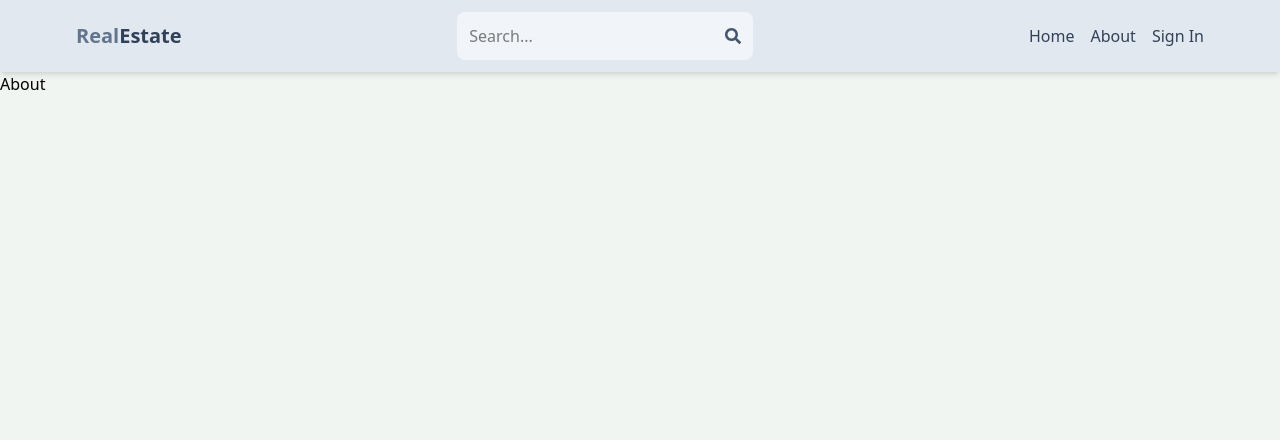
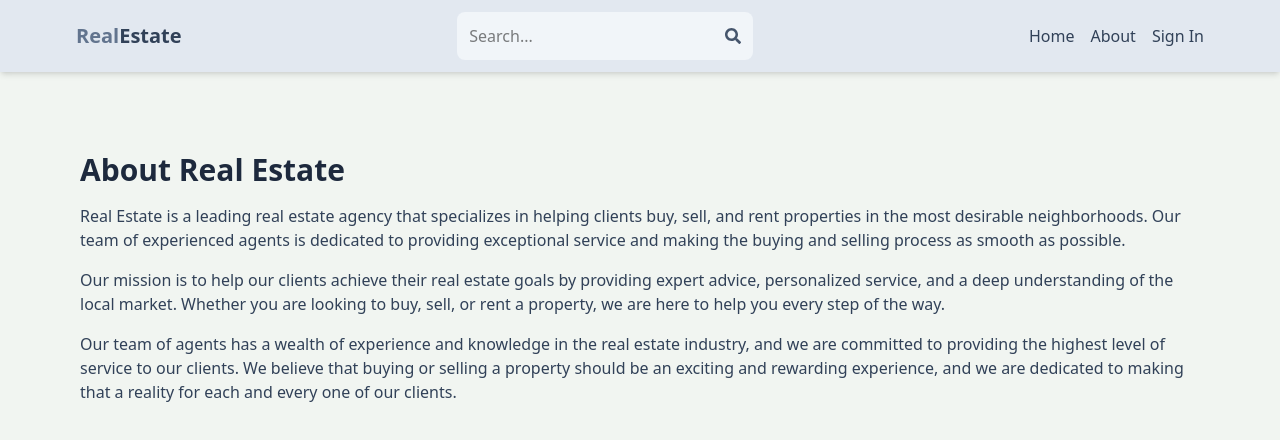
Before and after one commit to Lahirue202272/mern-state, a React (Vite) app in the folder client/: page /about in a window 1280 px wide. Shown: the top 440 px of the page. Built offline with nearby package versions, Linux system fonts and the light colour scheme; no server answers.

Commit message:
complete about page

```diff
--- a/client/index.html
+++ b/client/index.html
@@ -2,9 +2,8 @@
 <html lang="en">
   <head>
     <meta charset="UTF-8" />
-    <link rel="icon" type="image/svg+xml" href="/vite.svg" />
     <meta name="viewport" content="width=device-width, initial-scale=1.0" />
-    <title>client</title>
+    <title>Real Estate</title>
   </head>
   <body>
     <div id="root"></div>
--- a/client/src/pages/About.jsx
+++ b/client/src/pages/About.jsx
@@ -2,6 +2,13 @@
 
 export default function About() {
   return (
-    <div>About</div>
+    <div className='py-20 px-4 max-w-6xl mx-auto'>
+      <h1 className='text-3xl font-bold mb-4 text-slate-800'>About Real Estate</h1>
+      <p className='mb-4 text-slate-700'>Real Estate is a leading real estate agency that specializes in helping clients buy, sell, and rent properties in the most desirable neighborhoods. Our team of experienced agents is dedicated to providing exceptional service and making the buying and selling process as smooth as possible.</p>
+      <p className='mb-4 text-slate-700'>
+      Our mission is to help our clients achieve their real estate goals by providing expert advice, personalized service, and a deep understanding of the local market. Whether you are looking to buy, sell, or rent a property, we are here to help you every step of the way.
+      </p>
+      <p className='mb-4 text-slate-700'>Our team of agents has a wealth of experience and knowledge in the real estate industry, and we are committed to providing the highest level of service to our clients. We believe that buying or selling a property should be an exciting and rewarding experience, and we are dedicated to making that a reality for each and every one of our clients.</p>
+    </div>
   )
 }
```
